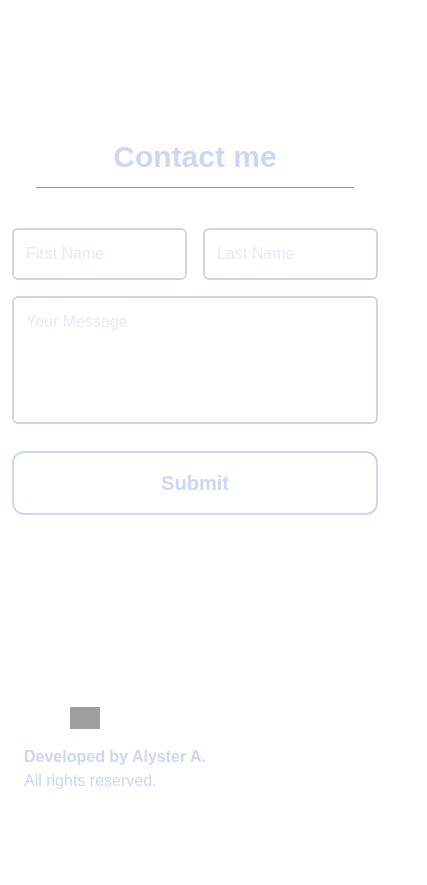
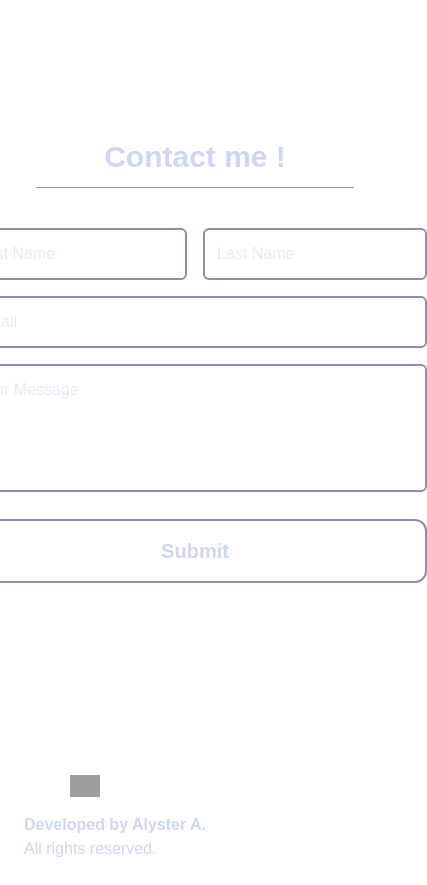
Before and after one commit to alysteragno/Professional-Website, a Next.js app in the folder professional-website/: page / in a window 390 px wide. Shown: the part 3660-4545 px from the top of the page, 427 px wide, since content can reach past the window. Before the commit the page ends 4477 px from the top, so only its background shows below. Built offline with nearby package versions, Linux system fonts and the light colour scheme; grey boxes are pictures that could not be loaded; a web font is replaced by a local one.

Commit message:
style(contacct.tsx): fixed ui for lg breakpoint and made submit button smaller for lg bp

```diff
--- a/professional-website/src/app/components/contactme/contact.tsx
+++ b/professional-website/src/app/components/contactme/contact.tsx
@@ -5,38 +5,47 @@ export default function Contact() {
     return (
         <div>
             <div className='lg:flex lg:justify-center'>
-                <ComponentName name = "Contact me" />
+                <ComponentName name = "Contact me !" />
             </div>
-            <div className="flex flex-col items-center w-full">
+            <div className="flex flex-col items-center">
                 <div>
-                    <div className="flex space-x-4">
+                    <div className="flex justify-between  w-[29em] lg:w-[35em]">
+                        <div className='flex justify-between w-full'>
                             <ContactInput
                                 id="firstname"
                                 placeholder="First Name"
-                            className="w-full"
+                                className="w-[14em] lg:w-[17em]"
                             />
                             <ContactInput
                                 id="lastname"
                                 placeholder="Last Name"
-                            className="w-full"
+                                className="w-[14em] lg:w-[17em]"
                             />
+                        </div>
                     </div>
 
                     {/* Email Input */}
-
+                    <div>
+                        <ContactInput
+                            id="Email"
+                            placeholder='Email'
+                            className='w-full'
+                        />
+                    </div>
                     <div className="w-full">
                     <textarea
                         id="message"
                         placeholder="Your Message"
-                        className="w-full h-32 p-3 border-2 border-gray-300 rounded-md focus:outline-none focus:ring-2 focus:ring-white-500 resize-none"
+                        className="w-full h-32 p-3 border-2 border-[#8892B0] rounded-md focus:outline-none focus:ring-2 focus:ring-white-500 resize-none"
                     />
                     </div>
 
                     <div className='items-center flex justify-center my-5'>
                         <button
-                            className='border-2 rounded-xl p-4 w-full hover:cursor-pointer hover:bg-[#1B2D47]'
+                            className='border-2 border-[#8892B0] rounded-xl p-4 w-full hover:cursor-pointer hover:bg-[#1B2D47]
+                                       lg:w-[12em] lg:p-3'
                         >
-                            <h4 className='font-bold text-xl'>Submit</h4>
+                            <h4 className='font-bold text-xl lg:text-lg'>Submit</h4>
                         </button>
                     </div>
                 </div>
--- a/professional-website/src/app/components/contactme/contactInput.tsx
+++ b/professional-website/src/app/components/contactme/contactInput.tsx
@@ -17,7 +17,7 @@ export default function ContactInput( { id, placeholder, className } : Props ) {
                 id={id}
                 name={id}
                 placeholder={placeholder}
-                className={`border-2 border-gray-300 rounded-md p-3 mb-4 focus:outline-none focus:ring-1 focus:ring-white-500 resize-none ${className || '' }`}
+                className={`border-2 border-[#8892B0] rounded-md p-3 mb-4 focus:outline-none focus:ring-1 focus:ring-white-500 resize-none ${className || '' }`}
             />
             </form>
 
--- a/professional-website/src/app/page.tsx
+++ b/professional-website/src/app/page.tsx
@@ -15,7 +15,7 @@ export default function Home() {
       <div className="my-[7em]">
        <Education/>
       </div>
-      <div className="my-[9em]">
+      <div className="my-[9em] mx-0">
         <Contact/>
       </div>
     </div>
```
Lines whose indentation alone changed are shown as unchanged.
